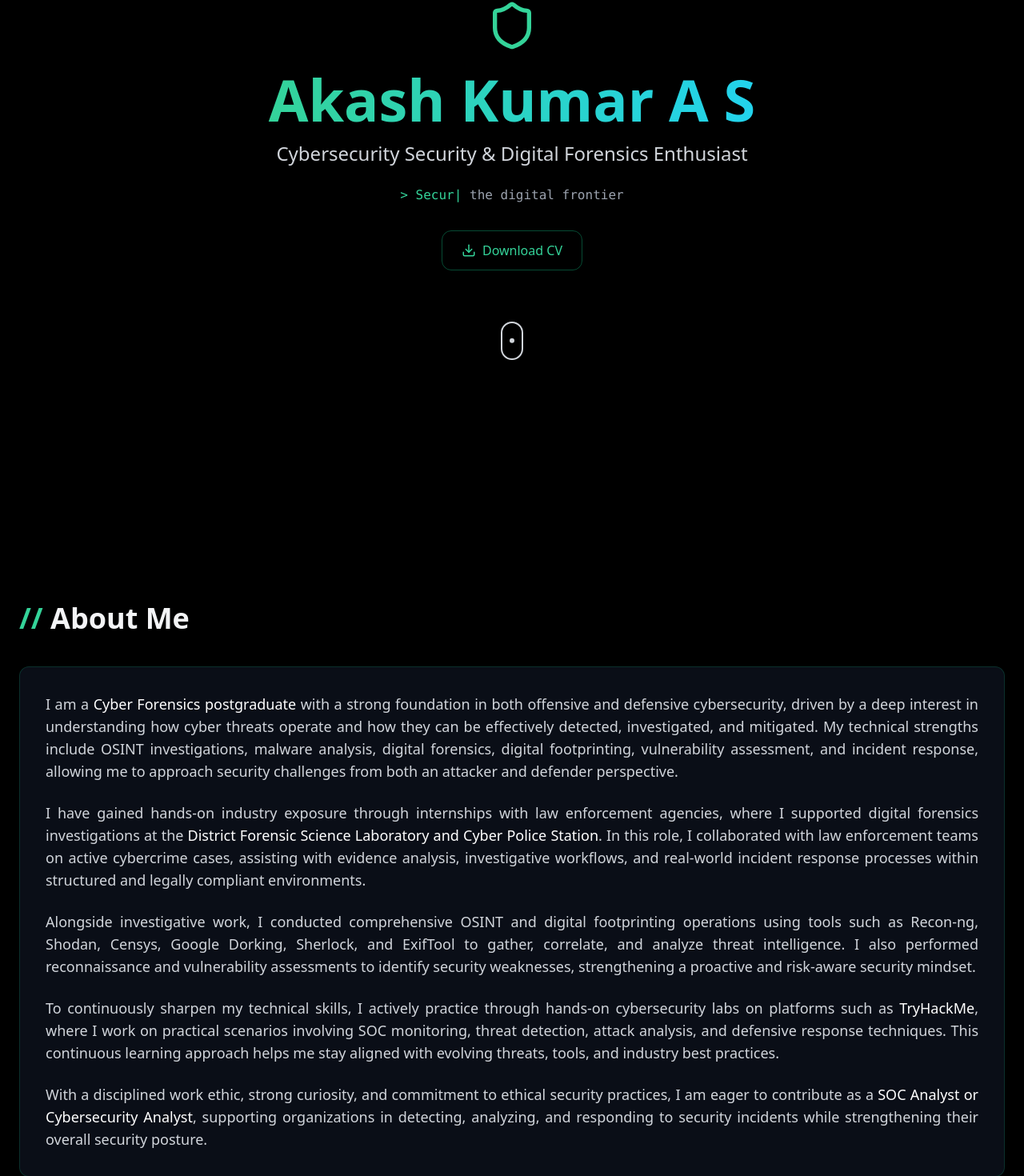
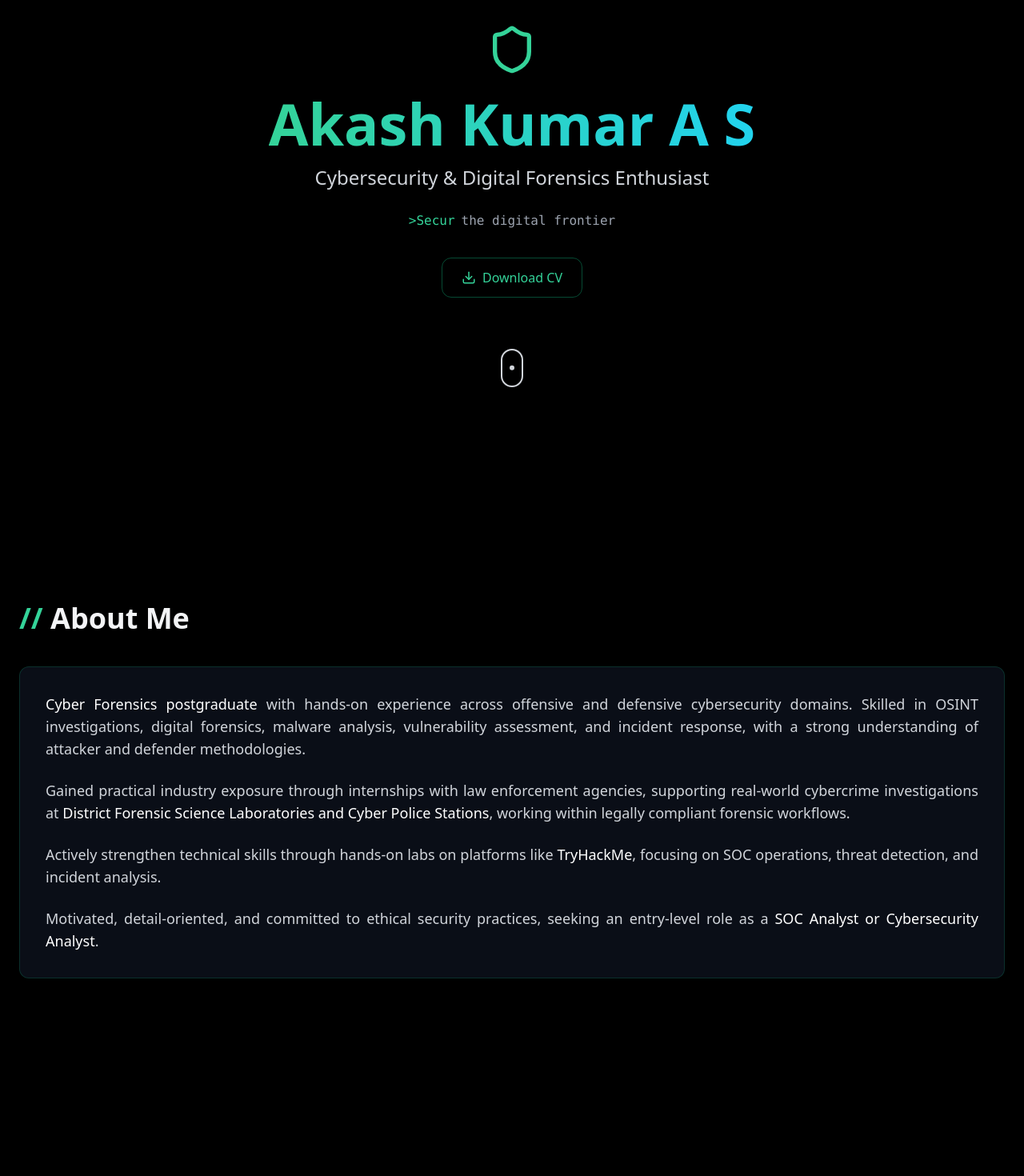
Before and after one commit to akashkumaras7/akash-portfolio, a React (Vite) app: page / in a window 1280 px wide. Shown: the part 175-1645 px from the top of the page at 80% size. Built offline with nearby package versions, Linux system fonts and the light colour scheme.

Commit message:
Updated About section with concise content and fixed typing text component

```diff
--- a/src/App.tsx
+++ b/src/App.tsx
@@ -6,7 +6,6 @@ import {
   GraduationCap, Award, Terminal, Globe, Network,
   Cpu, Database, Briefcase, User, Download, Menu, X
 } from 'lucide-react';
-
 
 import type { LucideIcon } from "lucide-react";
 
@@ -78,26 +77,48 @@ const MouseScroll = () => {
   );
 };
 
-/* ===================== TYPING EFFECT ===================== */
+/* ===================== TYPING EFFECT - FIXED ===================== */
 const TypingText = memo(() => {
   const words = ['Breaking', 'Analyzing', 'Securing'];
   const [w, setW] = useState(0);
   const [c, setC] = useState(0);
   const [d, setD] = useState(false);
+  const [showCursor, setShowCursor] = useState(true);
 
   useEffect(() => {
     const word = words[w];
     let t: ReturnType<typeof setTimeout> | undefined;
-    if (!d && c < word.length) t = setTimeout(() => setC(c + 1), 160);
-    else if (!d && c === word.length) t = setTimeout(() => setD(true), 900);
-    else if (d && c > 0) t = setTimeout(() => setC(c - 1), 90);
-    else if (d && c === 0) { setD(false); setW((w + 1) % words.length); }
+
+    if (!d && c < word.length) {
+      t = setTimeout(() => setC(c + 1), 160);
+    } else if (!d && c === word.length) {
+      t = setTimeout(() => setD(true), 900);
+    } else if (d && c > 0) {
+      t = setTimeout(() => setC(c - 1), 90);
+    } else if (d && c === 0) {
+      setD(false);
+      setW((w + 1) % words.length);
+    }
+
     return () => {
       if (t) clearTimeout(t);
     };
   }, [c, d, w]);
 
-  return <span className="text-emerald-400">{words[w].slice(0, c)}|</span>;
+  // Blinking cursor effect
+  useEffect(() => {
+    const cursorInterval = setInterval(() => {
+      setShowCursor(prev => !prev);
+    }, 500);
+    return () => clearInterval(cursorInterval);
+  }, []);
+
+  return (
+    <span className="text-emerald-400 inline-flex items-center">
+      <span className="whitespace-nowrap">{words[w].slice(0, c)}</span>
+      <span className={`inline-block w-[2px] h-5 bg-emerald-400 ml-0.5 ${showCursor ? 'opacity-100' : 'opacity-0'} transition-opacity duration-100`}></span>
+    </span>
+  );
 });
 
 TypingText.displayName = 'TypingText';
@@ -346,30 +367,40 @@ const IconLink = ({ href, icon: Icon, index }: IconLinkProps) => (
 
 /* ===================== MAIN ===================== */
 export default function App() {
+  const [isClient, setIsClient] = useState(false);
+
+  useEffect(() => {
+    setIsClient(true);
+  }, []);
 
   return (
-    <main className="bg-black text-gray-100 font-sans">
+    <main className="bg-black text-gray-100 font-sans overflow-x-hidden">
 
       {/* HERO */}
-      <section className="min-h-screen flex items-center justify-center text-center px-4 sm:px-6">
-        <motion.div initial={{ opacity: 0, y: 20 }} animate={{ opacity: 1, y: 0 }}>
+      <section className="min-h-screen flex items-center justify-center text-center px-4 sm:px-6 pt-16">
+        <motion.div
+          initial={{ opacity: 0, y: 20 }}
+          animate={{ opacity: 1, y: 0 }}
+          className="max-w-4xl mx-auto"
+        >
           <Shield className="w-12 h-12 sm:w-16 sm:h-16 mx-auto text-emerald-400 mb-6" />
           <h1 className="text-4xl sm:text-5xl md:text-6xl lg:text-7xl font-bold bg-gradient-to-r from-emerald-400 to-cyan-400 bg-clip-text text-transparent">
             Akash Kumar A S
           </h1>
           <p className="mt-4 text-lg sm:text-xl md:text-2xl text-gray-300 px-4">
-            Cybersecurity Security & Digital Forensics Enthusiast
+            Cybersecurity & Digital Forensics Enthusiast
           </p>
-          <p className="mt-6 font-mono text-sm sm:text-base text-gray-400">
+          <div className="mt-6 font-mono text-sm sm:text-base text-gray-400 h-7 flex items-center justify-center">
             <span className="text-emerald-400">&gt; </span>
-            <TypingText /> the digital frontier
-          </p>
+            {isClient && <TypingText />}
+            <span className="ml-1">the digital frontier</span>
+          </div>
 
           <a
             href="https://drive.google.com/file/d/1U8NzBistiR2VhF4QEcfOjz40lLcW7iXv/view?usp=drive_link"
             target="_blank"
             rel="noopener noreferrer"
-            className="inline-flex items-center gap-2 mt-8 px-6 py-3 rounded-xl border border-emerald-500/40 text-emerald-400 hover:bg-emerald-500/10 text-sm sm:text-base"
+            className="inline-flex items-center gap-2 mt-8 px-6 py-3 rounded-xl border border-emerald-500/40 text-emerald-400 hover:bg-emerald-500/10 text-sm sm:text-base transition-colors duration-300"
           >
             <Download size={18} /> Download CV
           </a>
@@ -383,7 +414,7 @@ export default function App() {
 
       <Navbar />
 
-      {/* ABOUT */}
+      {/* ABOUT - UPDATED CONTENT */}
       <Section id="about" title="About Me">
         <motion.div
           className="bg-gray-900/60 p-6 sm:p-8 rounded-xl border border-emerald-500/20 text-gray-300"
@@ -401,51 +432,26 @@ export default function App() {
           >
 
             <p>
-              I am a <span className="text-white font-medium">Cyber Forensics postgraduate</span> with a
-              strong foundation in both offensive and defensive cybersecurity, driven by a deep interest
-              in understanding how cyber threats operate and how they can be effectively detected,
-              investigated, and mitigated. My technical strengths include OSINT investigations, malware
-              analysis, digital forensics, digital footprinting, vulnerability assessment, and incident
-              response, allowing me to approach security challenges from both an attacker and defender
-              perspective.
+              <span className="text-white font-medium">Cyber Forensics postgraduate</span> with hands-on experience across offensive and defensive cybersecurity domains. Skilled in OSINT investigations, digital forensics, malware analysis, vulnerability assessment, and incident response, with a strong understanding of attacker and defender methodologies.
             </p>
 
             <p>
-              I have gained hands-on industry exposure through internships with law enforcement agencies,
-              where I supported digital forensics investigations at the{' '}
+              Gained practical industry exposure through internships with law enforcement agencies, supporting real-world cybercrime investigations at{' '}
               <span className="text-white font-medium">
-                District Forensic Science Laboratory and Cyber Police Station
-              </span>.
-              In this role, I collaborated with law enforcement teams on active cybercrime cases,
-              assisting with evidence analysis, investigative workflows, and real-world incident response
-              processes within structured and legally compliant environments.
+                District Forensic Science Laboratories and Cyber Police Stations
+              </span>, working within legally compliant forensic workflows.
             </p>
 
             <p>
-              Alongside investigative work, I conducted comprehensive OSINT and digital footprinting
-              operations using tools such as Recon-ng, Shodan, Censys, Google Dorking, Sherlock, and
-              ExifTool to gather, correlate, and analyze threat intelligence. I also performed
-              reconnaissance and vulnerability assessments to identify security weaknesses, strengthening
-              a proactive and risk-aware security mindset.
+              Actively strengthen technical skills through hands-on labs on platforms like{' '}
+              <span className="text-white font-medium">TryHackMe</span>, focusing on SOC operations, threat detection, and incident analysis.
             </p>
 
             <p>
-              To continuously sharpen my technical skills, I actively practice through hands-on
-              cybersecurity labs on platforms such as{' '}
-              <span className="text-white font-medium">TryHackMe</span>, where I work on practical
-              scenarios involving SOC monitoring, threat detection, attack analysis, and defensive
-              response techniques. This continuous learning approach helps me stay aligned with evolving
-              threats, tools, and industry best practices.
-            </p>
-
-            <p>
-              With a disciplined work ethic, strong curiosity, and commitment to ethical security
-              practices, I am eager to contribute as a{' '}
+              Motivated, detail-oriented, and committed to ethical security practices, seeking an entry-level role as a{' '}
               <span className="text-white font-medium">
                 SOC Analyst or Cybersecurity Analyst
-              </span>,
-              supporting organizations in detecting, analyzing, and responding to security incidents
-              while strengthening their overall security posture.
+              </span>.
             </p>
 
           </motion.div>
@@ -817,7 +823,6 @@ export default function App() {
               />
             </motion.div>
 
-
             <motion.button
               type="submit"
               className="w-full py-3 rounded-lg border border-emerald-500/40 text-emerald-400 hover:bg-emerald-500/10 transition text-sm sm:text-base"
```
Lines whose indentation alone changed are shown as unchanged.
